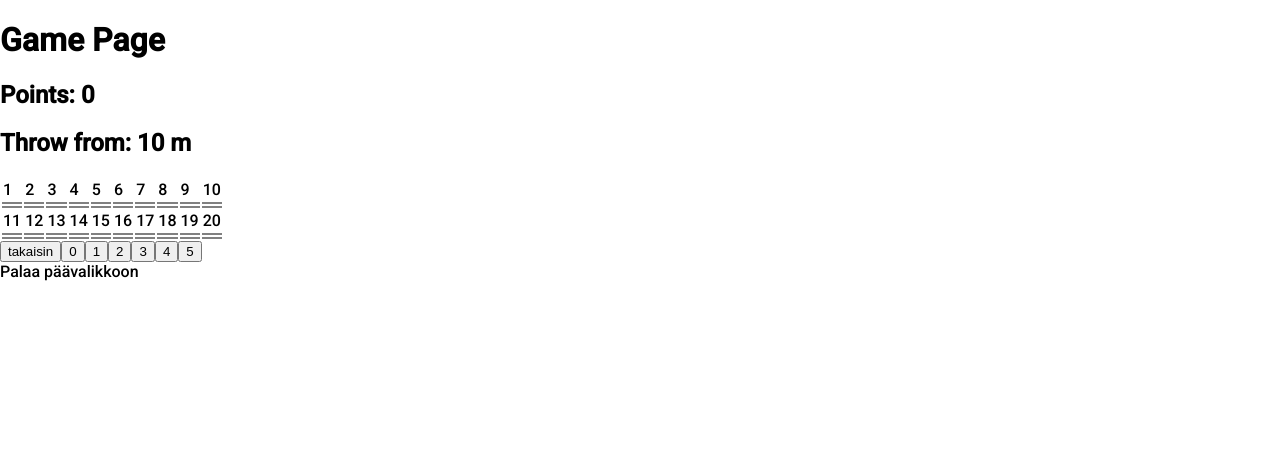
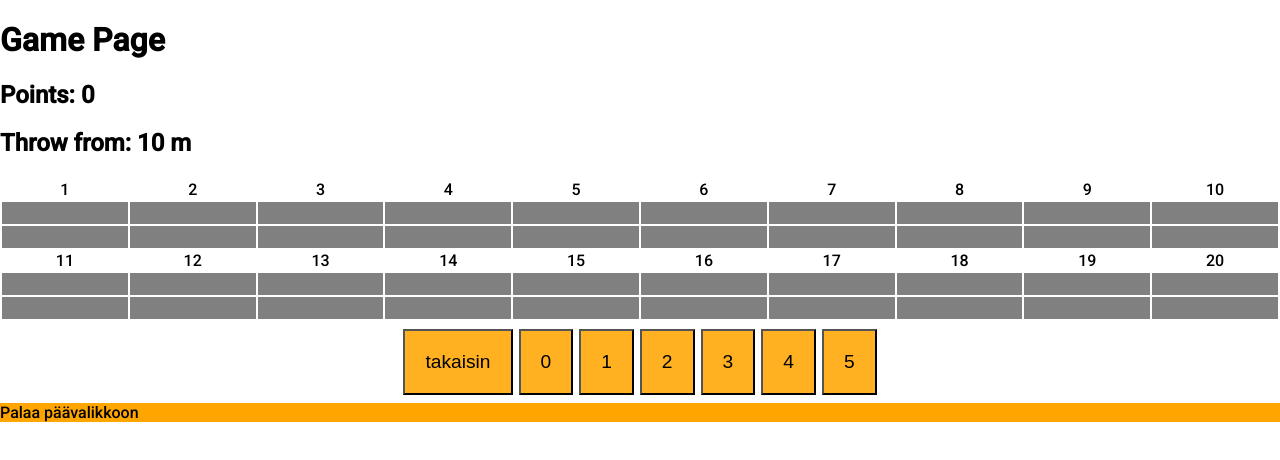
Before and after one commit to Jimpsoni/Puttipeli, a React (Vite) app in the folder puttipeliFrontEnd/: page /uusi_peli in a window 1280 px wide. Shown: the top 460 px of the page. Built offline with nearby package versions, Linux system fonts and the light colour scheme.

Commit message:
early css for game page

```diff
--- a/puttipeliFrontEnd/src/pages/game/Game.tsx
+++ b/puttipeliFrontEnd/src/pages/game/Game.tsx
@@ -160,7 +160,7 @@ const Game = () => {
         <h1>Game Page</h1>
         <h2 className='infoHeader' data-testid="points">Points: {points}</h2>
         <h2 className='infoHeader' data-testid="distance">Throw from: {distance} m</h2>
-        <table>
+        <table className="round_table">
           <tbody>
             <tr>
               <td>1</td>
@@ -174,7 +174,7 @@ const Game = () => {
               <td>9</td>
               <td>10</td>
             </tr>
-            <tr id='distance'>
+            <tr id='distance' className="round_data">
               <td></td>
               <td></td>
               <td></td>
@@ -186,7 +186,7 @@ const Game = () => {
               <td></td>
               <td></td>
             </tr>
-            <tr id='successfulShots'>
+            <tr id='successfulShots' className="round_data">
               <td></td>
               <td></td>
               <td></td>
@@ -211,7 +211,7 @@ const Game = () => {
               <td>19</td>
               <td>20</td>
             </tr>
-            <tr id='distance2'>
+            <tr id='distance2' className="round_data">
               <td></td>
               <td></td>
               <td></td>
@@ -223,7 +223,7 @@ const Game = () => {
               <td></td>
               <td></td>
             </tr>
-            <tr id='successfulShots2'>
+            <tr id='successfulShots2' className="round_data">
               <td></td>
               <td></td>
               <td></td>
@@ -238,21 +238,21 @@ const Game = () => {
           </tbody>
         </table>
 
-        <div>
-          <button data-testid="prevButton" onClick={() => prevScore()}>takaisin</button>
+        <div id="buttons">
+          <button className="scorebutton" data-testid="prevButton" onClick={() => prevScore()}>takaisin</button>
           {current <= 19 && (
             <>
-              <button data-testid="button0" onClick={() => submitScore(0)}>0</button>
-              <button data-testid="button1" onClick={() => submitScore(1)}>1</button>
-              <button data-testid="button2" onClick={() => submitScore(2)}>2</button>
-              <button data-testid="button3" onClick={() => submitScore(3)}>3</button>
-              <button data-testid="button4" onClick={() => submitScore(4)}>4</button>
-              <button data-testid="button5" onClick={() => submitScore(5)}>5</button>
+              <button className="scorebutton" data-testid="button0" onClick={() => submitScore(0)}>0</button>
+              <button className="scorebutton"data-testid="button1" onClick={() => submitScore(1)}>1</button>
+              <button className="scorebutton" data-testid="button2" onClick={() => submitScore(2)}>2</button>
+              <button className="scorebutton" data-testid="button3" onClick={() => submitScore(3)}>3</button>
+              <button className="scorebutton" data-testid="button4" onClick={() => submitScore(4)}>4</button>
+              <button className="scorebutton" data-testid="button5" onClick={() => submitScore(5)}>5</button>
             </>
           )}
         </div>
 
-        <div>
+        <div id="returnToMenu">
           <div onClick={goBack}>Palaa päävalikkoon</div>
           {current >= 1 && (
             <>
--- a/puttipeliFrontEnd/src/pages/game/styles.css
+++ b/puttipeliFrontEnd/src/pages/game/styles.css
@@ -1,5 +1,34 @@
-#successfulShots, #successfulShots2, #distance, #distance2 {
+body {
+  -webkit-text-size-adjust: none;
+}
+
+.round_data td {
+  height: 20px;
+  width: 100%;
   background-color: grey;
+}
+
+.round_table {
+  width: 100%;
+  height: 100%;
+  table-layout: fixed;
+  text-align: center;
+}
+
+#returnToMenu {
+  background-color: orange;
+}
+
+#buttons {
+  margin: 5px;
+  text-align: center;
+}
+
+.scorebutton {
+  background-color: rgb(255, 177, 33);
+  padding: 20px;
+  margin: 3px;
+  font-size: larger;
 }
 
 #popup {
```
